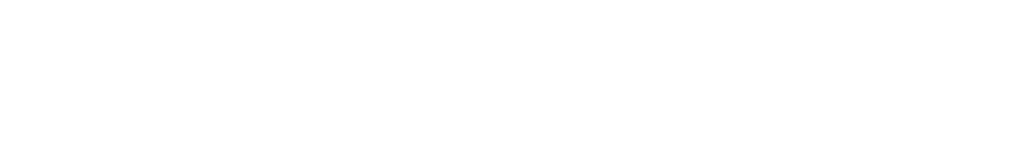
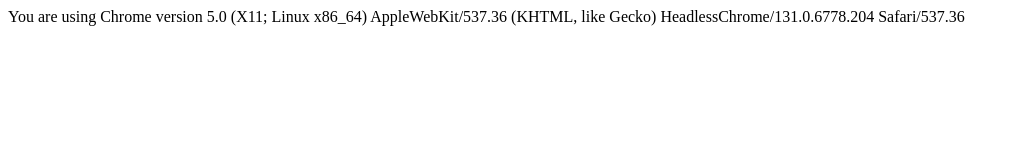
Before and after one commit to acciojob/browser-info-Salemelmabrouk, a website: page main.html in a window 1280 px wide. Shown: the whole page, without its empty margins (0-1019 px from the left). Drawn offline with Linux system fonts and the light colour scheme.

Commit message:
created a submission

```diff
--- a/main.html
+++ b/main.html
@@ -7,7 +7,7 @@
 </head>
 
 <body>
-	<!-- the entire body must be written by student -->
+ <div id="browser-info"></div>
     <script type="text/javascript" src="./script.js">
 </script>
 
--- a/script.js
+++ b/script.js
@@ -1 +1,21 @@
 //your JS code here. If required.
+
+        document.addEventListener("DOMContentLoaded", function() {
+            var browserInfoDiv = document.getElementById("browser-info");
+
+            var browserName = navigator.appName;
+            var browserVersion = navigator.appVersion;
+
+
+            if (navigator.userAgent.indexOf("Firefox") != -1) {
+                browserName = "Firefox";
+            } else if (navigator.userAgent.indexOf("Chrome") != -1) {
+                browserName = "Chrome";
+            } else if (navigator.userAgent.indexOf("Safari") != -1) {
+                browserName = "Safari";
+            } else if (navigator.userAgent.indexOf("MSIE") != -1 || !!document.documentMode == true) {
+                browserName = "Internet Explorer";
+            }
+
+            browserInfoDiv.textContent = "You are using " + browserName + " version " + browserVersion;
+        });
```
